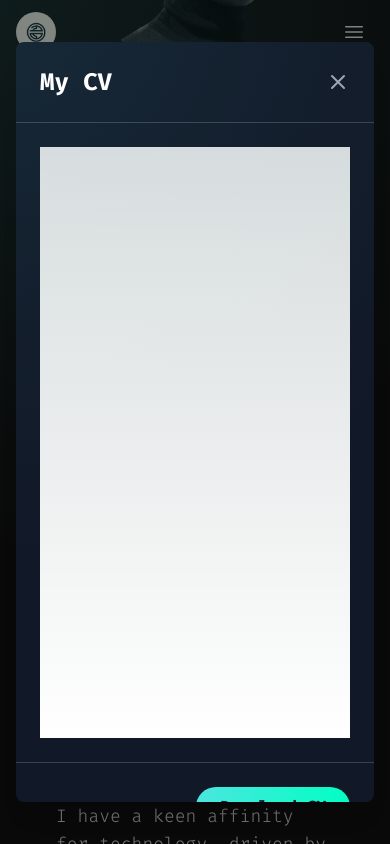
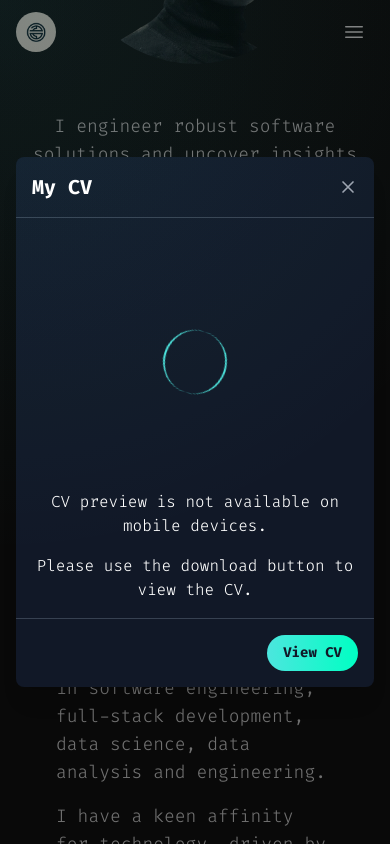
Before and after one commit to sage9705/portfolio, a Next.js app: page / in a window 390 px wide. Both pictures are taken after a click on the button "View CV". Shown: the part 592-1436 px from the top of the page. Built offline with nearby package versions, Linux system fonts and the light colour scheme.

Commit message:
handle mobile view of cv

```diff
--- a/src/app/components/modal.tsx
+++ b/src/app/components/modal.tsx
@@ -1,4 +1,4 @@
-import React, { useState } from 'react';
+import React, { useState, useEffect } from 'react';
 import { motion, AnimatePresence } from 'framer-motion';
 
 interface CVModalProps {
@@ -8,6 +8,16 @@ interface CVModalProps {
 
 const CVModal: React.FC<CVModalProps> = ({ isOpen, onClose }) => {
   const [isLoading, setIsLoading] = useState(true);
+  const [isMobile, setIsMobile] = useState(false);
+
+  useEffect(() => {
+    const checkMobile = () => {
+      setIsMobile(window.innerWidth < 768);
+    };
+    checkMobile();
+    window.addEventListener('resize', checkMobile);
+    return () => window.removeEventListener('resize', checkMobile);
+  }, []);
 
   const handleDownload = () => {
     const link = document.createElement('a');
@@ -32,39 +42,46 @@ const CVModal: React.FC<CVModalProps> = ({ isOpen, onClose }) => {
             initial={{ scale: 0.9, opacity: 0 }}
             animate={{ scale: 1, opacity: 1 }}
             exit={{ scale: 0.9, opacity: 0 }}
-            className="bg-gray-900 rounded-lg shadow-xl max-w-4xl w-full max-h-[90vh] overflow-hidden"
+            className="bg-gray-900 rounded-lg shadow-xl w-full max-w-4xl max-h-[90vh] overflow-hidden"
             onClick={(e) => e.stopPropagation()}
           >
-            <div className="p-6 border-b border-gray-700 flex justify-between items-center">
-              <h2 className="text-2xl font-bold text-white">My CV</h2>
+            <div className="p-4 sm:p-6 border-b border-gray-700 flex justify-between items-center">
+              <h2 className="text-xl sm:text-2xl font-bold text-white">My CV</h2>
               <button
                 onClick={onClose}
                 className="text-gray-400 hover:text-white transition-colors"
               >
-                <svg className="w-6 h-6" fill="none" viewBox="0 0 24 24" stroke="currentColor">
+                <svg className="w-5 h-5 sm:w-6 sm:h-6" fill="none" viewBox="0 0 24 24" stroke="currentColor">
                   <path strokeLinecap="round" strokeLinejoin="round" strokeWidth={2} d="M6 18L18 6M6 6l12 12" />
                 </svg>
               </button>
             </div>
-            <div className="p-6 overflow-y-auto max-h-[calc(90vh-120px)]">
+            <div className="p-4 sm:p-6 overflow-y-auto max-h-[calc(90vh-120px)]">
               {isLoading && (
                 <div className="flex justify-center items-center h-64">
-                  <div className="animate-spin rounded-full h-32 w-32 border-t-2 border-b-2 border-[#4ce6de]"></div>
+                  <div className="animate-spin rounded-full h-16 w-16 sm:h-32 sm:w-32 border-t-2 border-b-2 border-[#4ce6de]"></div>
                 </div>
               )}
+              {isMobile ? (
+                <div className="text-center text-white">
+                  <p className="mb-4">CV preview is not available on mobile devices.</p>
+                  <p>Please use the download button to view the CV.</p>
+                </div>
+              ) : (
                 <iframe
                   src="/cv/Edem_Kumahor_CV.pdf"
                   className="w-full h-[70vh]"
                   onLoad={() => setIsLoading(false)}
                   style={{ display: isLoading ? 'none' : 'block' }}
                 ></iframe>
+              )}
             </div>
-            <div className="p-6 border-t border-gray-700 flex justify-end">
+            <div className="p-4 sm:p-6 border-t border-gray-700 flex justify-end">
               <button
                 onClick={handleDownload}
-                className="px-6 py-2 bg-gradient-to-r from-[#4ce6de] to-[#00ffc3] text-gray-900 font-bold rounded-full transition-all duration-300 hover:shadow-lg hover:shadow-[#00ffc3]/50 transform hover:scale-105"
+                className="px-4 sm:px-6 py-2 bg-gradient-to-r from-[#4ce6de] to-[#00ffc3] text-gray-900 font-bold rounded-full transition-all duration-300 hover:shadow-lg hover:shadow-[#00ffc3]/50 transform hover:scale-105 text-sm sm:text-base"
               >
-                Download CV
+                {isMobile ? 'View CV' : 'Download CV'}
               </button>
             </div>
           </motion.div>
```
Lines whose indentation alone changed are shown as unchanged.
